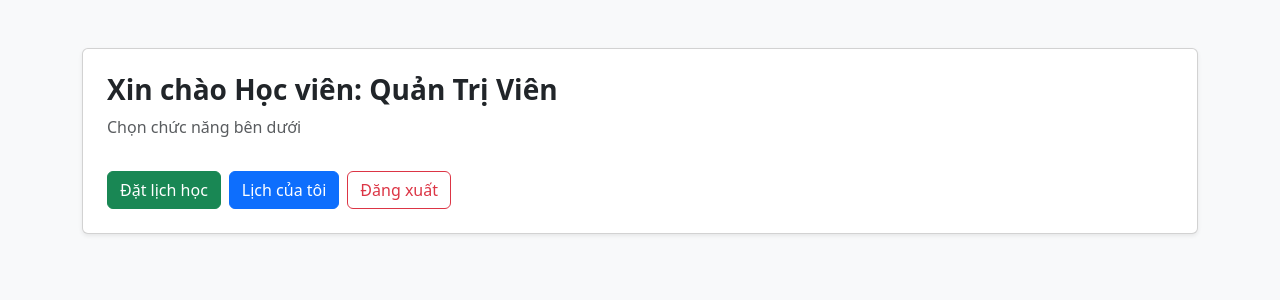
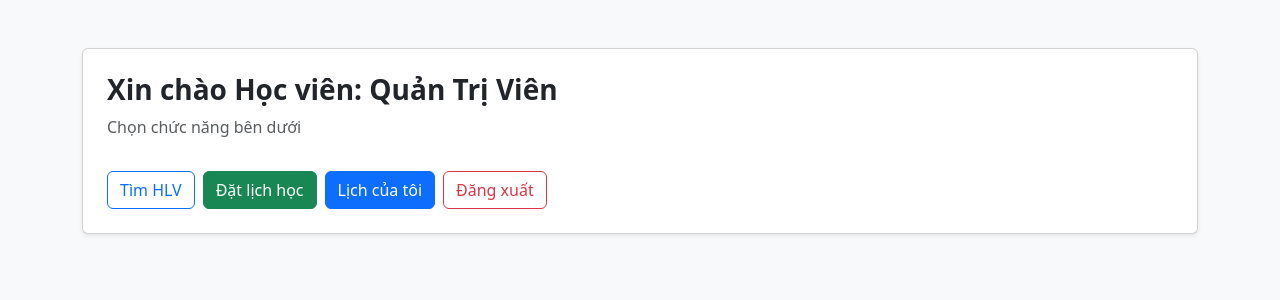
Before and after one commit to Baolong23080058/B-i-cu-i-k-Nh-m-5-, a PHP site: page /student/index.php in a window 1280 px wide. Shown: the top 300 px of the page. Run offline with PHP 8.4, Linux system fonts and the light colour scheme; a user stored in the database is signed in.

Commit message:
Update index.php

```diff
--- a/source/student/index.php
+++ b/source/student/index.php
@@ -18,11 +18,12 @@ if (!isset($_SESSION["user_id"]) || $_SESSION["role"] !== "PLAYER") {
   <div class="card shadow-sm p-4">
     <h3 class="fw-bold">Xin chào Học viên: <?php echo htmlspecialchars($_SESSION["full_name"]); ?></h3>
     <p class="text-muted">Chọn chức năng bên dưới</p>
-    <div class="d-flex flex-wrap gap-2 mt-3">
-      <a href="book.php" class="btn btn-success">Đặt lịch học</a>
-      <a href="my-bookings.php" class="btn btn-primary">Lịch của tôi</a>
-      <a href="../logout.php" class="btn btn-outline-danger">Đăng xuất</a>
-    </div>
+<div class="d-flex flex-wrap gap-2 mt-3">
+  <a href="find-coach.php" class="btn btn-outline-primary">Tìm HLV</a>
+  <a href="book.php" class="btn btn-success">Đặt lịch học</a>
+  <a href="my-bookings.php" class="btn btn-primary">Lịch của tôi</a>
+  <a href="../logout.php" class="btn btn-outline-danger">Đăng xuất</a>
+</div>
   </div>
 </div>
 </body>
```
